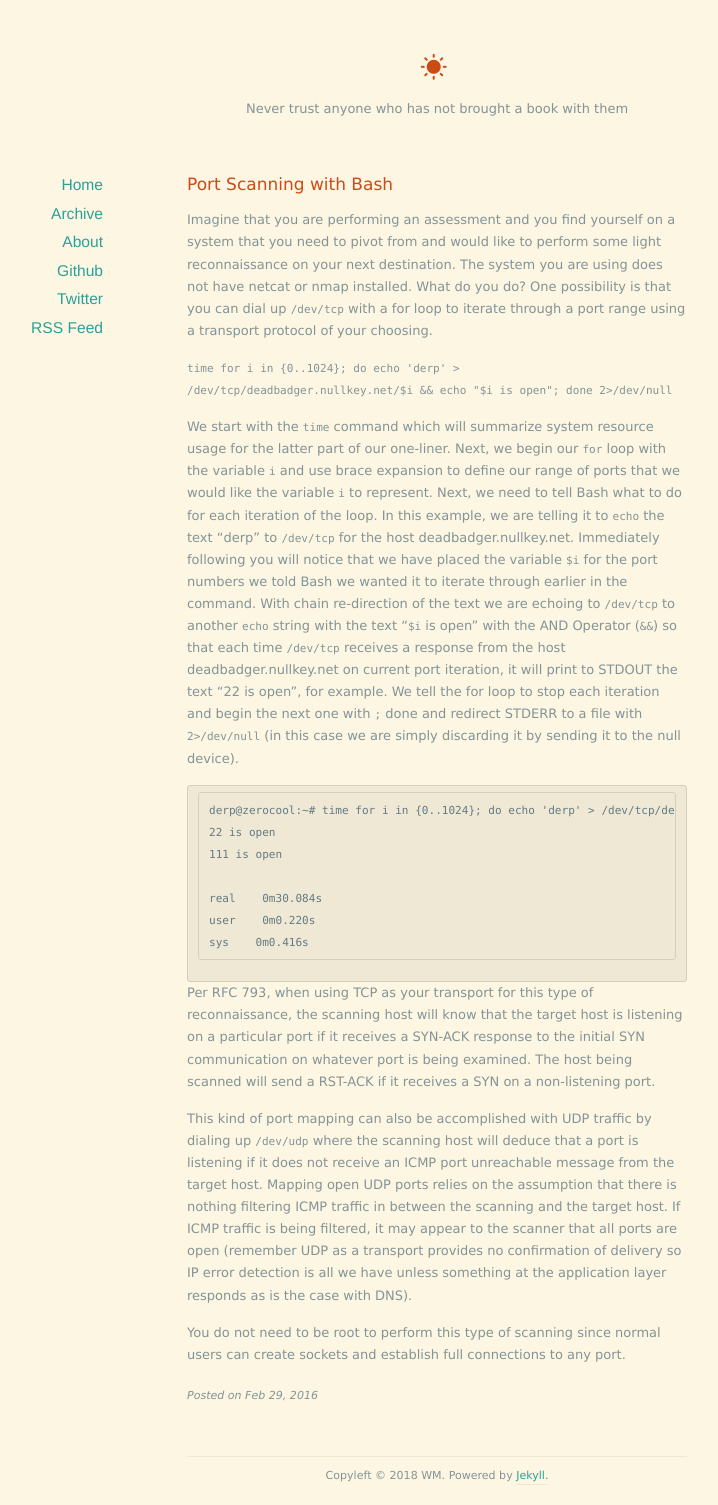
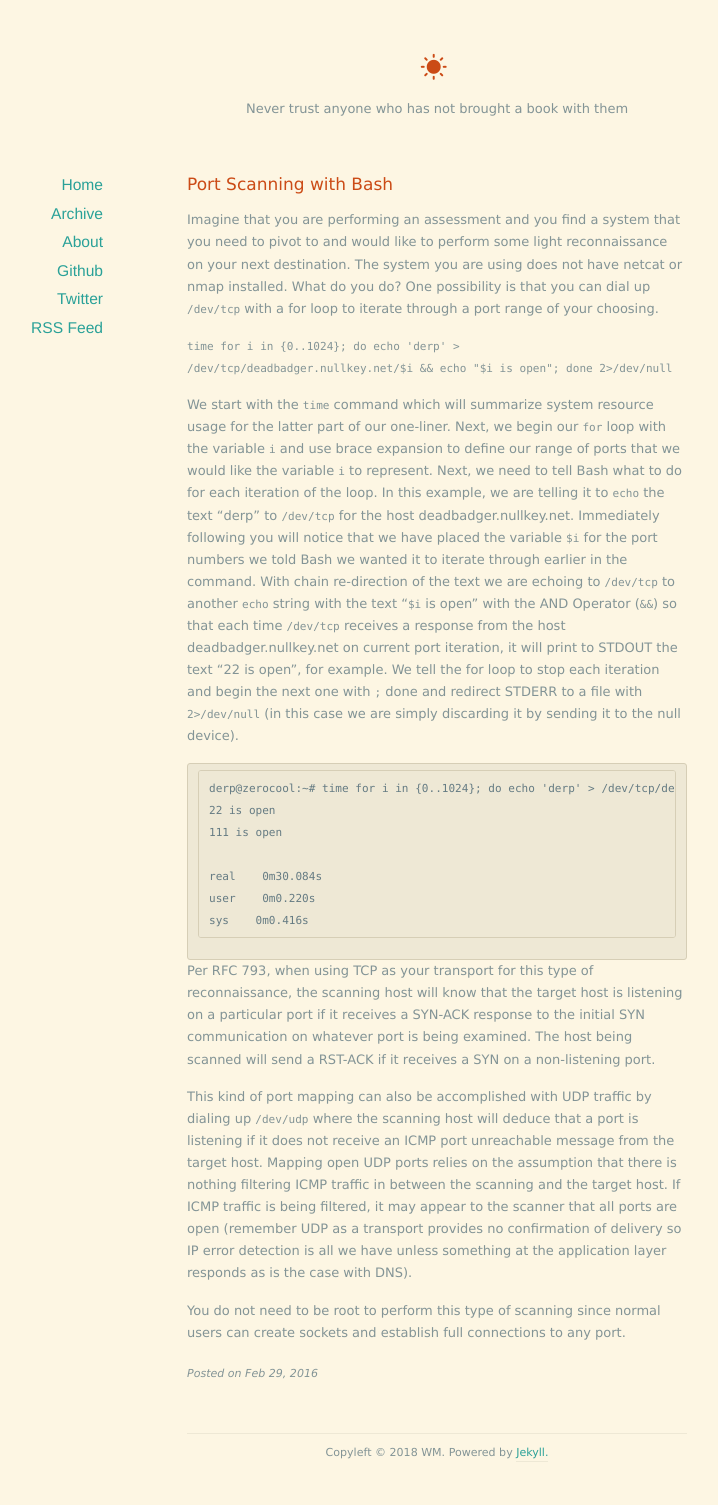
Before and after one commit to dotwayland/dotwayland.github.io, a Jekyll site: the page built from _posts/2016-02-29-bash-port-scanning.md, in a window 1280 px wide. Shown: the whole page, without its empty margins (203-921 px from the left). Built offline with Jekyll 4.4.1, drawn with Linux system fonts in a browser that asks for light colours; nearby versions of some CDN libraries; after the commit the page ends 1483 px from its top, so only the background shows below that.

Commit message:
Update 2016-02-29-bash-port-scanning.md

```diff
--- a/_posts/2016-02-29-bash-port-scanning.md
+++ b/_posts/2016-02-29-bash-port-scanning.md
@@ -5,7 +5,7 @@ date:   2016-02-29 00:00:01
 categories: jekyll update
 ---
 
-Imagine that you are performing an assessment and you find yourself on a system that you need to pivot from and would like to perform some light reconnaissance on your next destination. The system you are using does not have netcat or nmap installed. What do you do? One possibility is that you can dial up `/dev/tcp` with a for loop to iterate through a port range using a transport protocol of your choosing.
+Imagine that you are performing an assessment and you find a system that you need to pivot to and would like to perform some light reconnaissance on your next destination. The system you are using does not have netcat or nmap installed. What do you do? One possibility is that you can dial up `/dev/tcp` with a for loop to iterate through a port range of your choosing.
 
 `time for i in {0..1024}; do echo 'derp' > /dev/tcp/deadbadger.nullkey.net/$i && echo "$i is open"; done 2>/dev/null`
 
```
